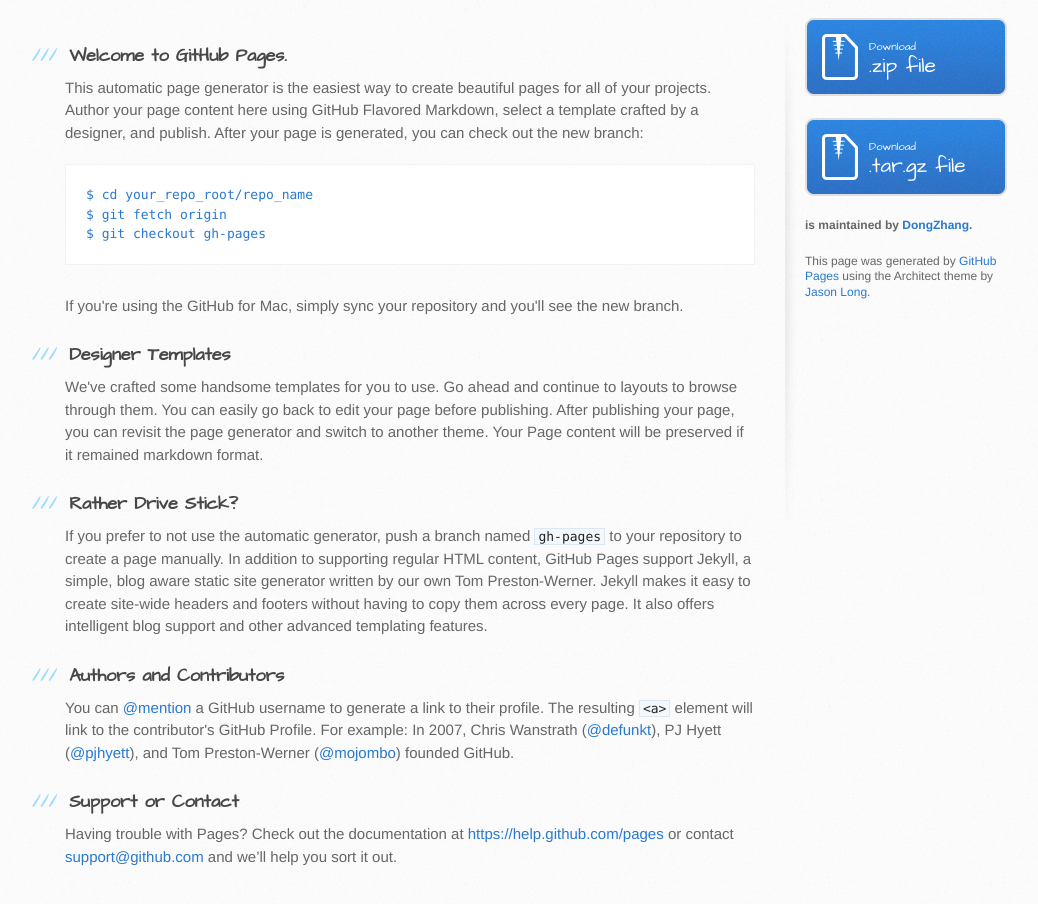
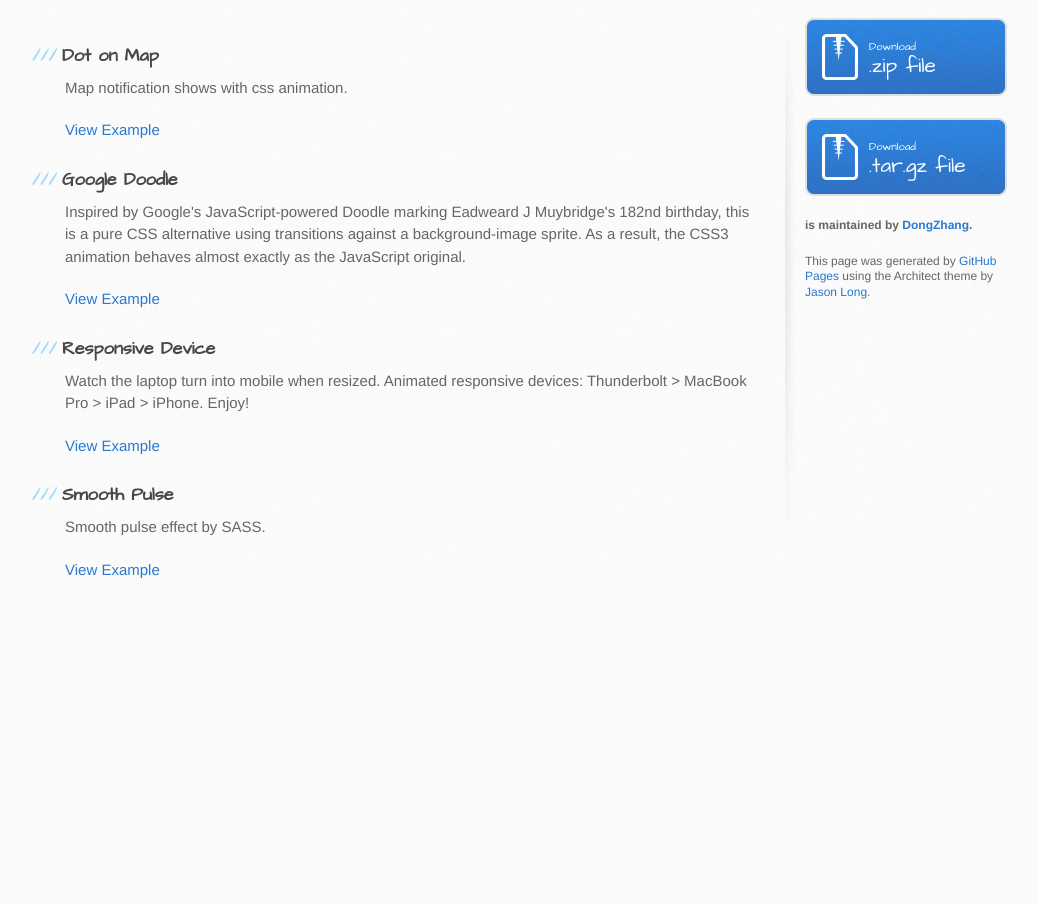
Before and after one commit to DongZhang/CSS-animation-examples, a plain HTML site: page index.html in a window 1280 px wide. Shown: the part 320-1224 px from the top of the page, without its empty margins (105-1143 px from the left). After the commit the page ends 924 px from the top, so only its background shows below. Drawn offline with Linux system fonts and the light colour scheme.

Commit message:
example as index page

```diff
--- a/index.html
+++ b/index.html
@@ -28,39 +28,27 @@
     <div id="content-wrapper">
       <div class="inner clearfix">
         <section id="main-content">
-          <h3>
-<a id="welcome-to-github-pages" class="anchor" href="#welcome-to-github-pages" aria-hidden="true"><span class="octicon octicon-link"></span></a>Welcome to GitHub Pages.</h3>
-
-<p>This automatic page generator is the easiest way to create beautiful pages for all of your projects. Author your page content here using GitHub Flavored Markdown, select a template crafted by a designer, and publish. After your page is generated, you can check out the new branch:</p>
-
-<pre><code>$ cd your_repo_root/repo_name
-$ git fetch origin
-$ git checkout gh-pages
-</code></pre>
-
-<p>If you're using the GitHub for Mac, simply sync your repository and you'll see the new branch.</p>
-
-<h3>
-<a id="designer-templates" class="anchor" href="#designer-templates" aria-hidden="true"><span class="octicon octicon-link"></span></a>Designer Templates</h3>
-
-<p>We've crafted some handsome templates for you to use. Go ahead and continue to layouts to browse through them. You can easily go back to edit your page before publishing. After publishing your page, you can revisit the page generator and switch to another theme. Your Page content will be preserved if it remained markdown format.</p>
-
-<h3>
-<a id="rather-drive-stick" class="anchor" href="#rather-drive-stick" aria-hidden="true"><span class="octicon octicon-link"></span></a>Rather Drive Stick?</h3>
-
-<p>If you prefer to not use the automatic generator, push a branch named <code>gh-pages</code> to your repository to create a page manually. In addition to supporting regular HTML content, GitHub Pages support Jekyll, a simple, blog aware static site generator written by our own Tom Preston-Werner. Jekyll makes it easy to create site-wide headers and footers without having to copy them across every page. It also offers intelligent blog support and other advanced templating features.</p>
-
-<h3>
-<a id="authors-and-contributors" class="anchor" href="#authors-and-contributors" aria-hidden="true"><span class="octicon octicon-link"></span></a>Authors and Contributors</h3>
-
-<p>You can <a href="https://github.com/blog/821" class="user-mention">@mention</a> a GitHub username to generate a link to their profile. The resulting <code>&lt;a&gt;</code> element will link to the contributor's GitHub Profile. For example: In 2007, Chris Wanstrath (<a href="https://github.com/defunkt" class="user-mention">@defunkt</a>), PJ Hyett (<a href="https://github.com/pjhyett" class="user-mention">@pjhyett</a>), and Tom Preston-Werner (<a href="https://github.com/mojombo" class="user-mention">@mojombo</a>) founded GitHub.</p>
-
-<h3>
-<a id="support-or-contact" class="anchor" href="#support-or-contact" aria-hidden="true"><span class="octicon octicon-link"></span></a>Support or Contact</h3>
-
-<p>Having trouble with Pages? Check out the documentation at <a href="https://help.github.com/pages">https://help.github.com/pages</a> or contact <a href="mailto:support@github.com">support@github.com</a> and we’ll help you sort it out.</p>
+          <h3>Dot on Map</h3>
+          <p>Map notification shows with css animation.</p>
+          <a href="demos/dot-on-map/index.html" target="_blank">
+            View Example
+          </a>
+          <h3>Google Doodle</h3>
+          <p>Inspired by Google's JavaScript-powered Doodle marking Eadweard J Muybridge's 182nd birthday, this is a pure CSS alternative using transitions against a background-image sprite. As a result, the CSS3 animation behaves almost exactly as the JavaScript original.</p>
+          <a href="demos/google-doodle/index.html" target="_blank">
+            View Example
+          </a>
+          <h3>Responsive Device</h3>
+          <p>Watch the laptop turn into mobile when resized. Animated responsive devices: Thunderbolt > MacBook Pro > iPad > iPhone. Enjoy!</p>
+          <a href="demos/responsive-devices/index.html" target="_blank">
+            View Example
+          </a>
+          <h3>Smooth Pulse</h3>
+          <p>Smooth pulse effect by SASS.</p>
+          <a href="demos/smooth-pulse/index.html" target="_blank">
+            View Example
+          </a>
         </section>
-
         <aside id="sidebar">
           <a href="https://github.com/DongZhang/CSS-animation-examples/zipball/master" class="button">
             <small>Download</small>
@@ -77,7 +65,5 @@ $ git checkout gh-pages
         </aside>
       </div>
     </div>
-
-
   </body>
 </html>
```
Also changed, not shown: demos/Dot-on-Map/css/index.css (renamed from Dot on Map/css/index.css), demos/Dot-on-Map/img/map.png (renamed from Dot on Map/img/map.png), demos/Dot-on-Map/index.html (renamed from Dot on Map/index.html), demos/Google-Doodle/css/index.css (renamed from Google Doodle/css/index.css), demos/Google-Doodle/index.html (renamed from Google Doodle/index.html), demos/Responsive-Devices/css/index.css (renamed from Responsive Devices/css/index.css), demos/Responsive-Devices/index.html (renamed from Responsive Devices/index.html), demos/Smooth-Pulse/css/index.css (renamed from Smooth Pulse/css/index.css), demos/Smooth-Pulse/css/index.scss (renamed from Smooth Pulse/css/index.scss), demos/Smooth-Pulse/index.html (renamed from Smooth Pulse/index.html), 2 other files.
